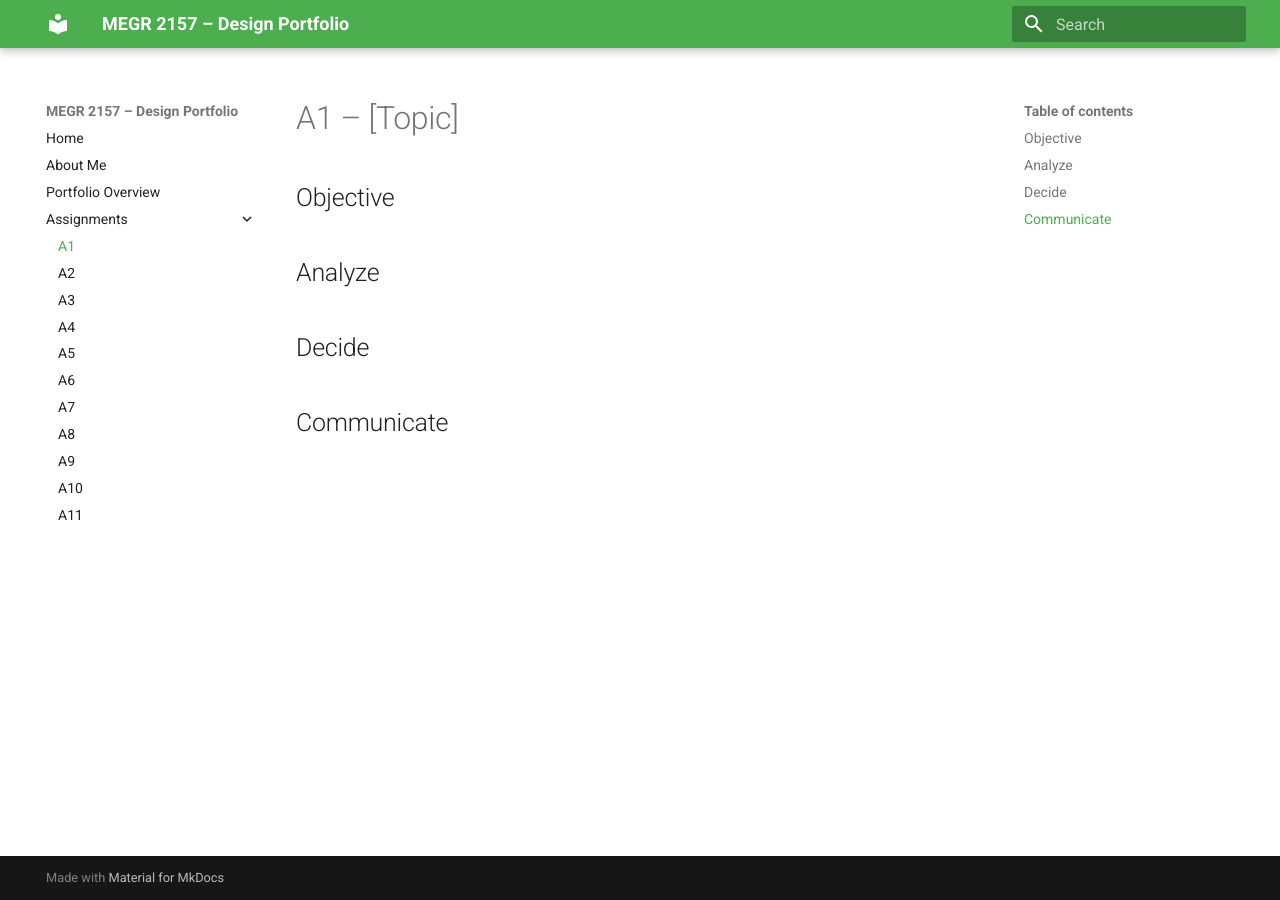
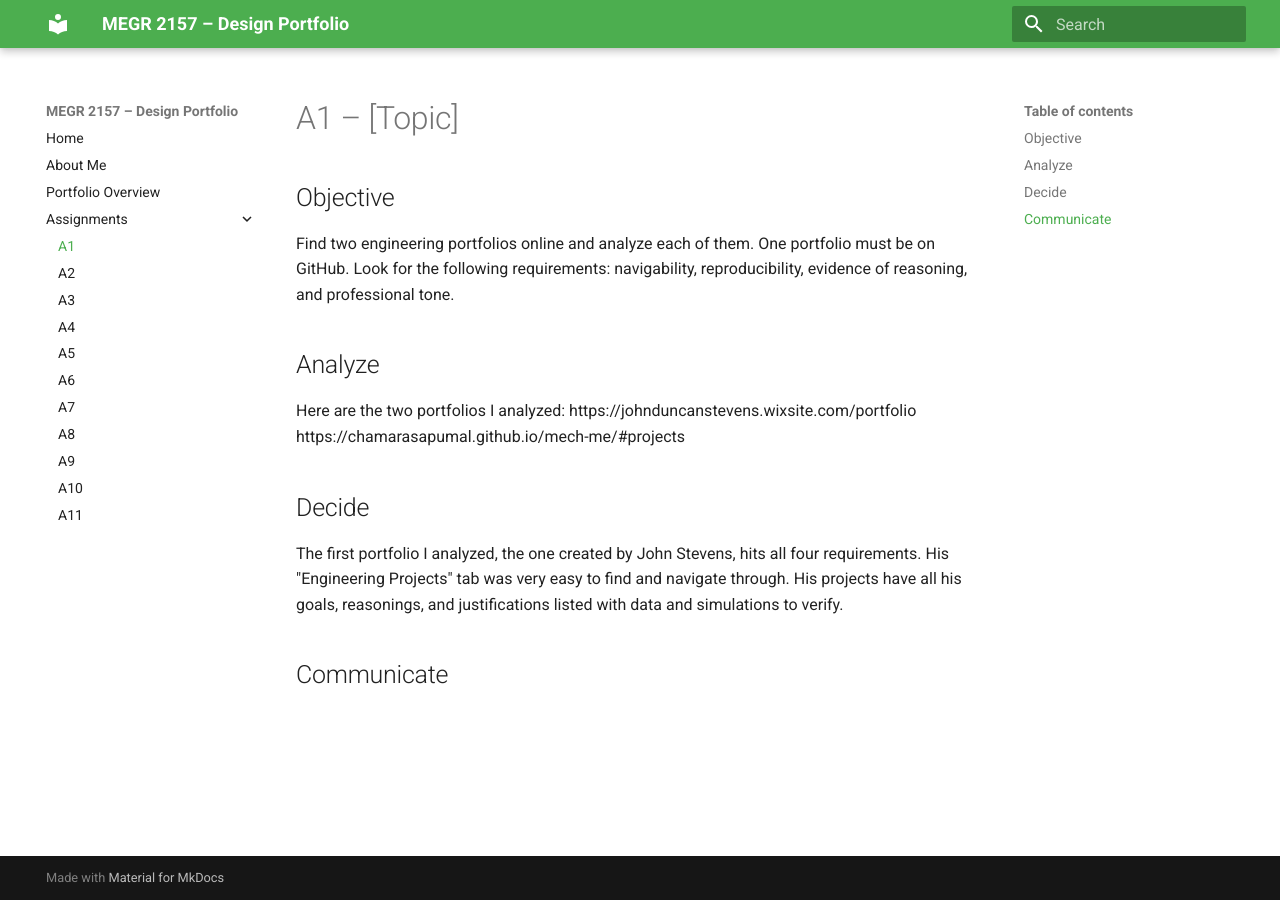
Before and after one commit to J-Umebayashi/megr-2156-portfolio, an MkDocs documentation site: the page built from docs/assignments/A01/index.md, in a window 1280 px wide. Built offline with MkDocs 1.6.1 and Material for MkDocs 9.7.7, drawn with Linux system fonts in a browser that asks for light colours.

Commit message:
Update A1 index with portfolio analysis details
Added analysis of two engineering portfolios with specific criteria.

```diff
--- a/docs/assignments/A01/index.md
+++ b/docs/assignments/A01/index.md
@@ -1,12 +1,14 @@
 # A1 – [Topic]
 
 ## Objective
-
+Find two engineering portfolios online and analyze each of them. One portfolio must be on GitHub. Look for the following requirements: navigability, reproducibility, evidence of reasoning, and professional tone.
 
 ## Analyze
-
+Here are the two portfolios I analyzed:
+https://johnduncanstevens.wixsite.com/portfolio
+https://chamarasapumal.github.io/mech-me/#projects
 
 ## Decide
-
+The first portfolio I analyzed, the one created by John Stevens, hits all four requirements. His "Engineering Projects" tab was very easy to find and navigate through. His projects have all his goals, reasonings, and justifications listed with data and simulations to verify.
 
 ## Communicate
```
